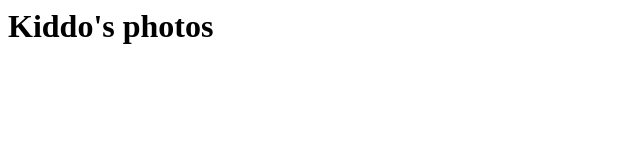
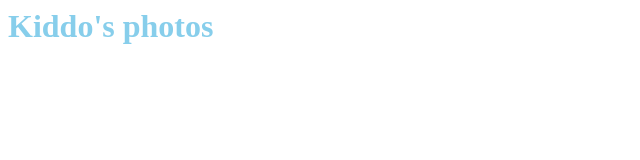
Before and after one commit to i-LAE/i-LAE.github.io, a plain HTML site: page index.html in a window 1280 px wide. Shown: the whole page, without its empty margins (0-640 px from the left). Drawn offline with Linux system fonts and the light colour scheme.

Commit message:
Update index.html

```diff
--- a/index.html
+++ b/index.html
@@ -1 +1 @@
-<h1 style="font-family:papyrus"; "color:skyblue";> Kiddo's photos </h1>
+<h1 style="font-family:papyrus; color:skyblue";> Kiddo's photos </h1>
```
